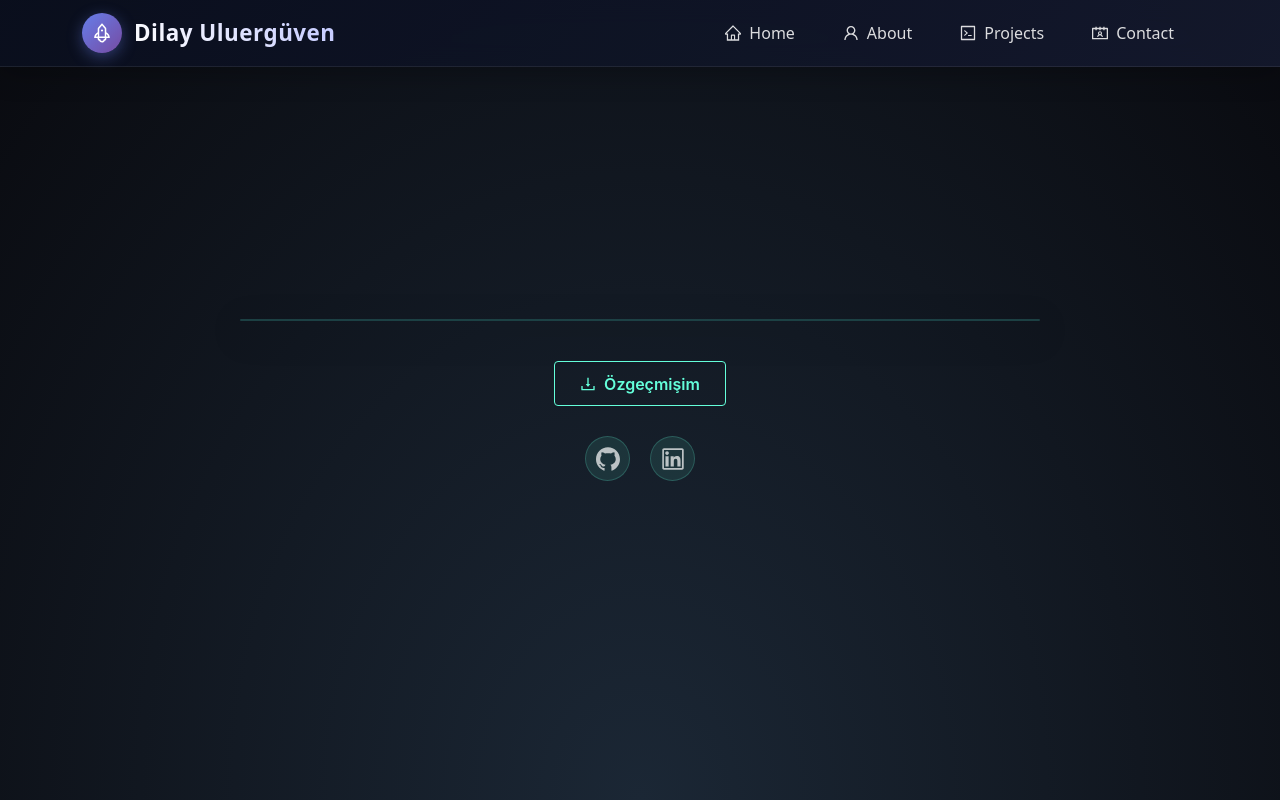
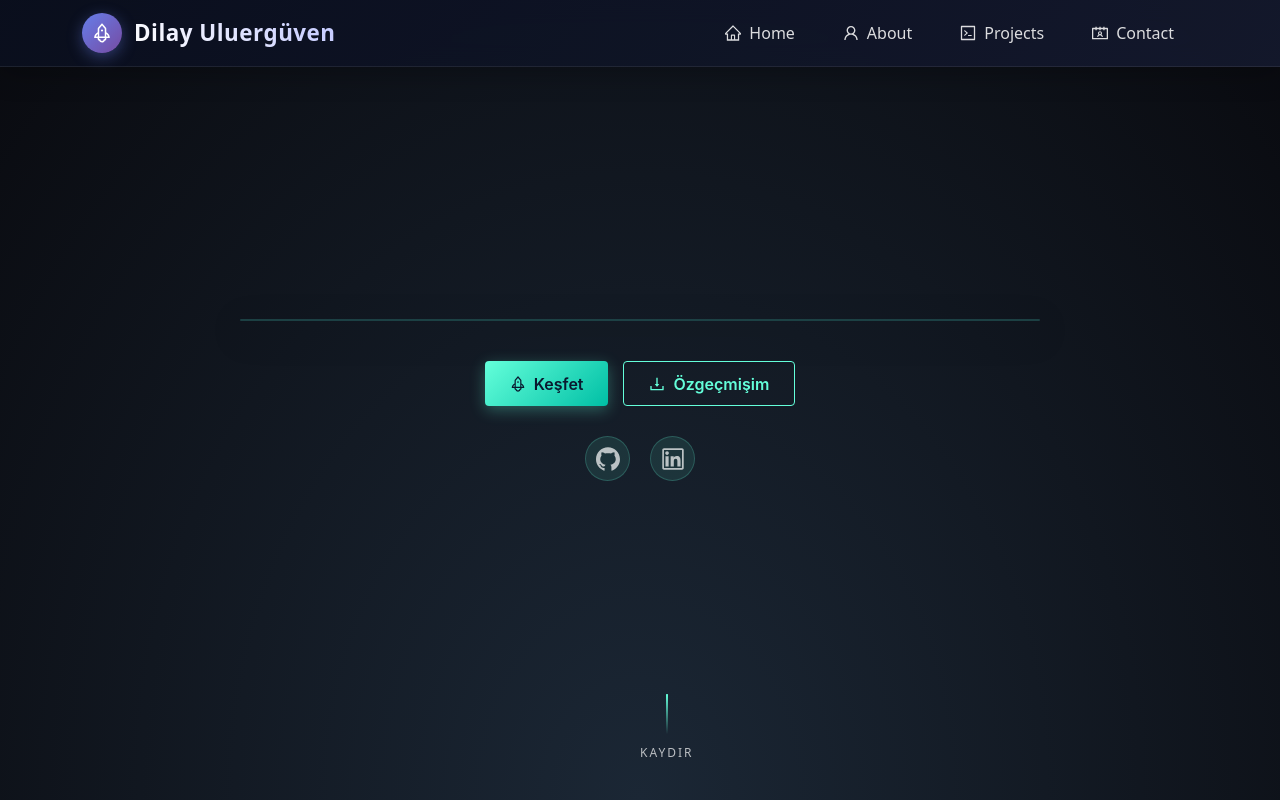
Before and after one commit to dilayuluerguven/My-Website, a React (Vite) app in the folder client/: page / in a window 1280 px wide. Shown: the top 800 px of the page. Built offline with nearby package versions, Linux system fonts and the light colour scheme.

Commit message:
Integrated Framer Motion for animations

```diff
--- a/client/src/components/Home.jsx
+++ b/client/src/components/Home.jsx
@@ -60,7 +60,9 @@ export default function Home() {
         transition={{ duration: 1 }}
         className="hero-section"
       >
-        <div className="terminal-window"></div>
+        <div className="terminal-window">
+
+        </div>
 
         <motion.div
           className="hero-buttons"
@@ -68,7 +70,18 @@ export default function Home() {
           animate={{ opacity: 1 }}
           transition={{ delay: 2, duration: 0.8 }}
         >
-
+          <Button
+            className="terminal-btn-primary"
+            size="large"
+            onClick={() =>
+              document
+                .getElementById("about")
+                .scrollIntoView({ behavior: "smooth" })
+            }
+            icon={<RocketOutlined />}
+          >
+            Keşfet
+          </Button>
           <Button
             className="terminal-btn-secondary"
             size="large"
@@ -105,6 +118,21 @@ export default function Home() {
             <LinkedinOutlined />
           </a>
         </motion.div>
+
+        <motion.div
+          className="scroll-indicator"
+          animate={{
+            y: [0, 10, 0],
+          }}
+          transition={{
+            duration: 2,
+            repeat: Infinity,
+            ease: "easeInOut",
+          }}
+        >
+          <div className="scroll-line"></div>
+          <span>Kaydır</span>
+        </motion.div>
       </motion.section>
     </div>
   );
```
